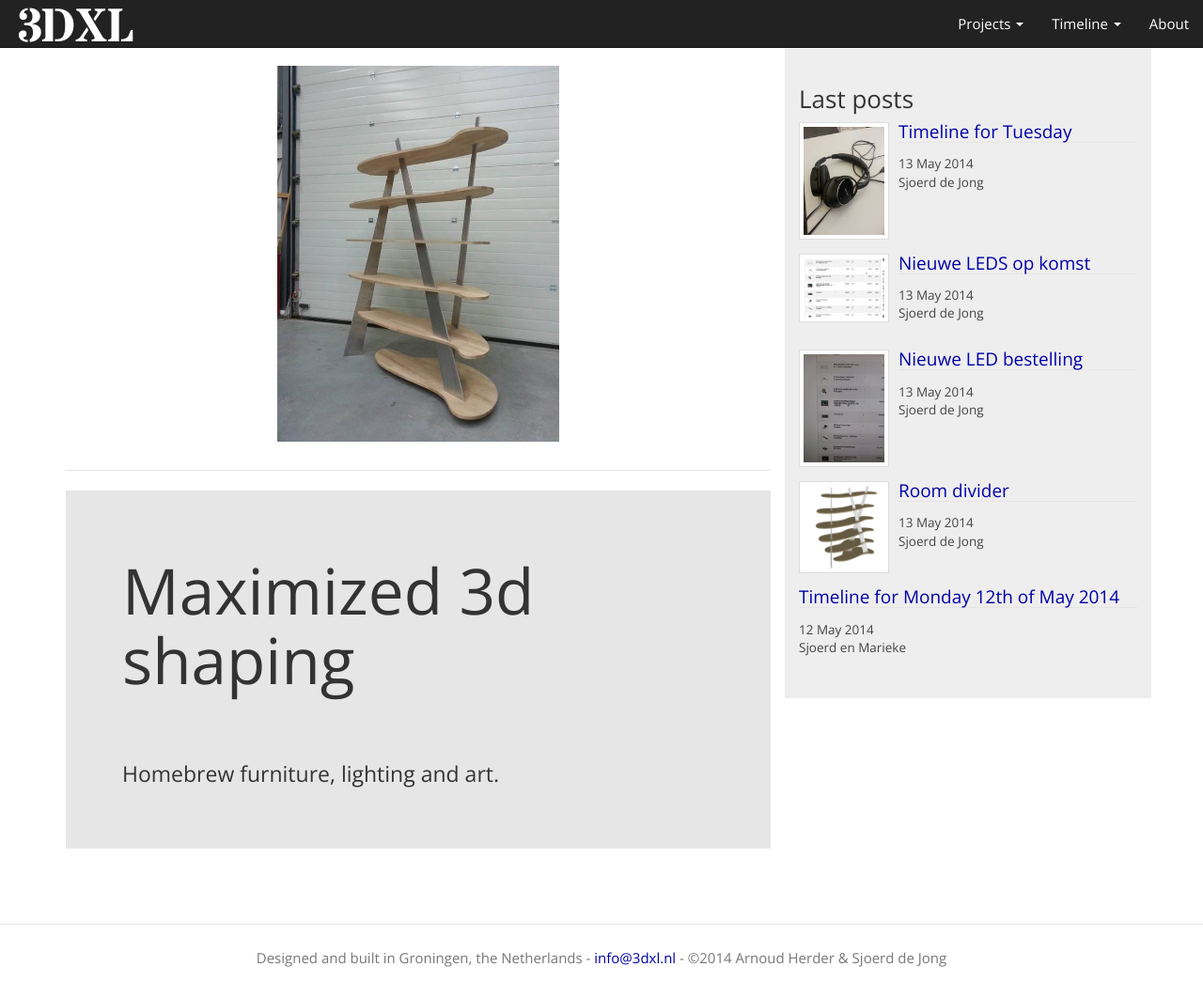
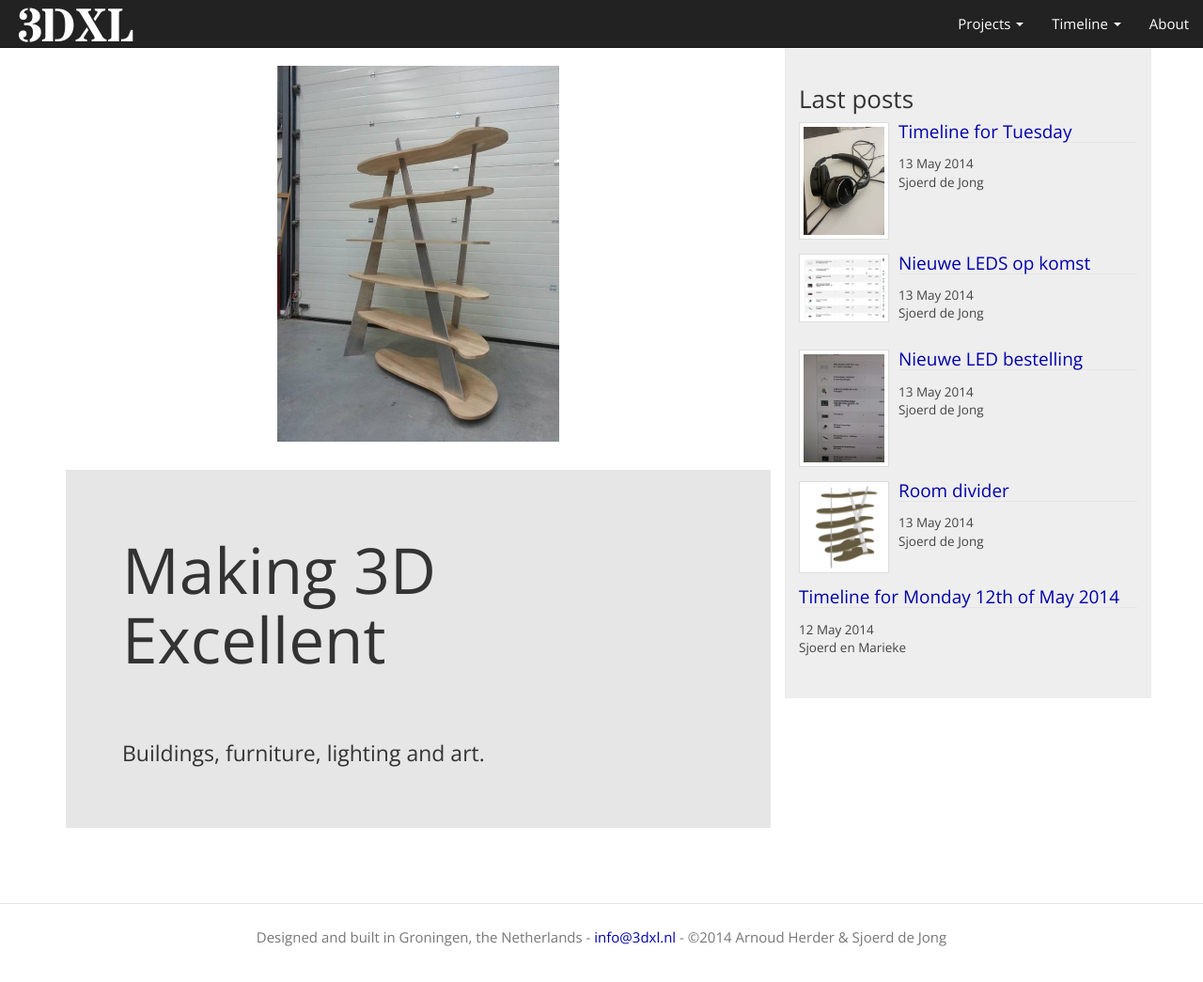
Before and after one commit to 3dxl/3dxl.github.io, a Jekyll site: the page built from index.html, in a window 1280 px wide and 1045 px high. Shown: the whole window at 94% size. Built offline with Jekyll 4.4.1, drawn with Linux system fonts in a browser that asks for light colours; nearby versions of some CDN libraries; Markdown is read by kramdown in place of the engine named in the settings.

```diff
--- a/index.html
+++ b/index.html
@@ -14,9 +14,7 @@
   <div class="slide" style="background-image: url(/photos/IMG_20140420_132724281.jpg);"></div>
 </div>
 
-<hr/>
-
 <div id="home" class="jumbotron">
-  <h1>Maximized 3d shaping</h1>
-  <p>Homebrew furniture, lighting and art.</p>
+  <h1>Making 3D Excellent</h1>
+  <p>Buildings, furniture, lighting and art.</p>
 </div>
```
